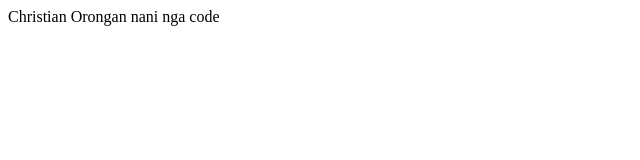
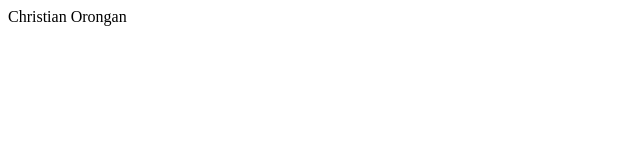
Before and after one commit to chrstnparaz/it2r4_web_acts, a website: page index.html in a window 1280 px wide. Shown: the whole page, without its empty margins (0-640 px from the left). Drawn offline with Linux system fonts and the light colour scheme.

Commit message:
final changes

```diff
--- a/index.html
+++ b/index.html
@@ -6,6 +6,6 @@
   <title>Document</title>
 </head>
 <body>
-  Christian Orongan nani nga code
+  Christian Orongan
 </body>
 </html>
```
